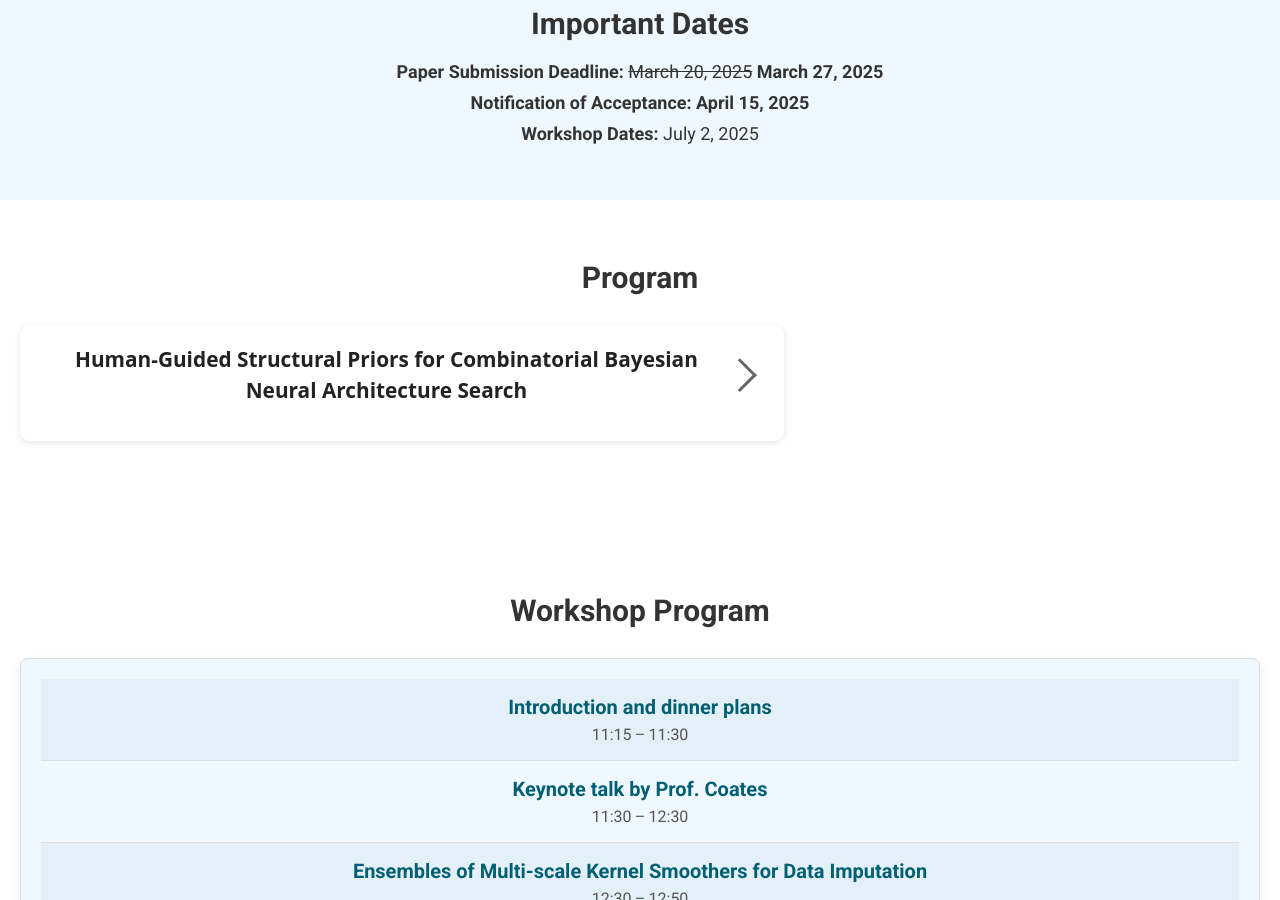
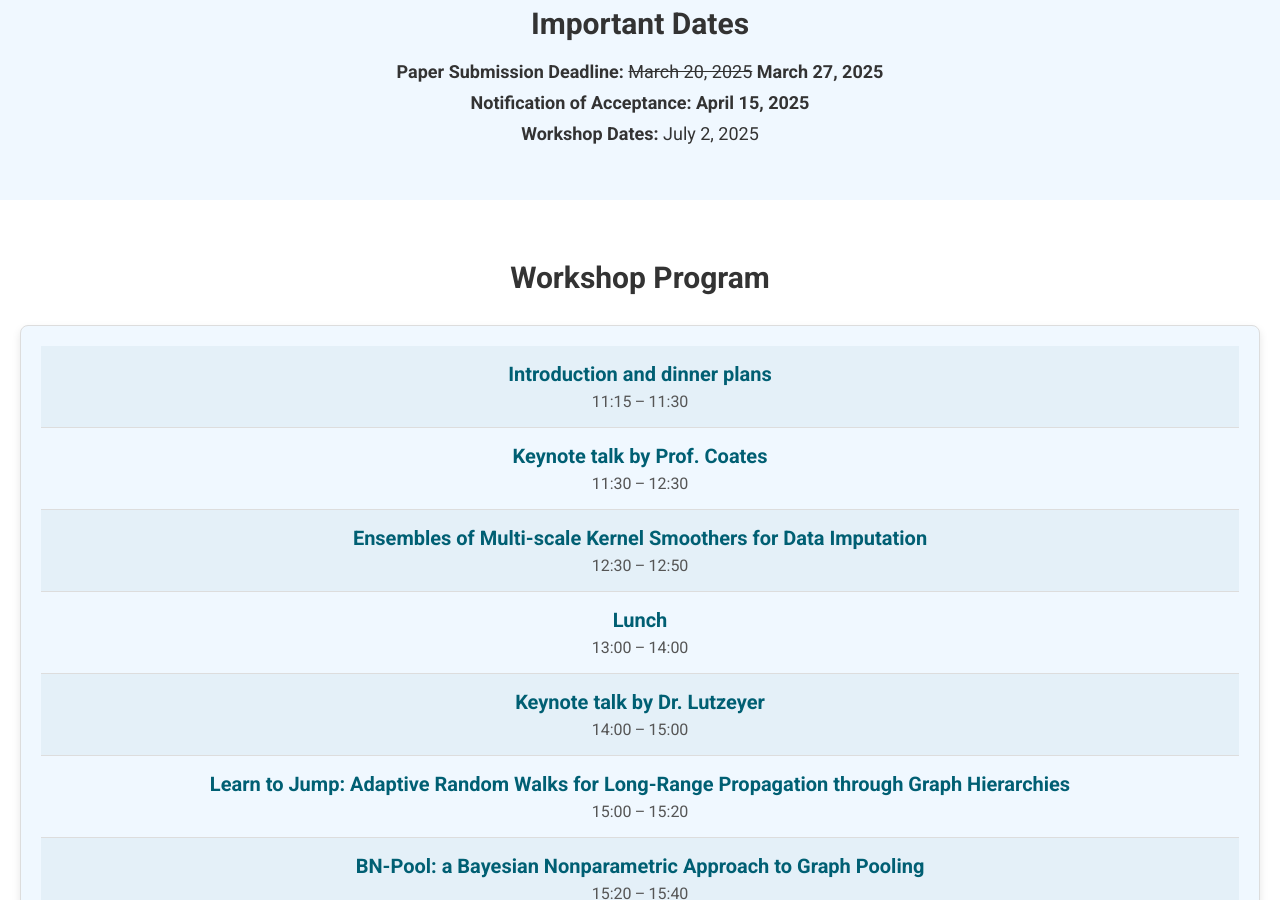
Before and after one commit to combayns2025/combayns2025.github.io, a Jekyll site: the page built from index.md, in a window 1280 px wide and 900 px high, scrolled down 543 px. Built offline with Jekyll 4.4.1, drawn with Linux system fonts in a browser that asks for light colours.

Commit message:
Update index.md

```diff
--- a/index.md
+++ b/index.md
@@ -19,22 +19,6 @@ title: Home
       <li><strong>Notification of Acceptance:</strong> <strong>April 15, 2025</strong></li>
       <li><strong>Workshop Dates: </strong>July 2, 2025</li>
     </ul>
-</section>
-
-
-
-
-<section id="program" class="py-8 px-4 bg-gray-50">
-  <div class="max-w-4xl mx-auto">
-    <h2 class="text-3xl font-bold mb-6">Program</h2>
-    <details class="program-card">
-      <summary>Human-Guided Structural Priors for Combinatorial Bayesian Neural Architecture Search</summary>
-      <div>
-        <p>Rohan Chitnis, Josip Djolonga, Gintare Karolina Dziugaite, Daniel M. Roy</p>
-        <a href="assets/papers/human_guided_structural_priors.pdf" download>Download paper (PDF)</a>
-      </div>
-    </details>
-  </div>
 </section>
 
 
```
